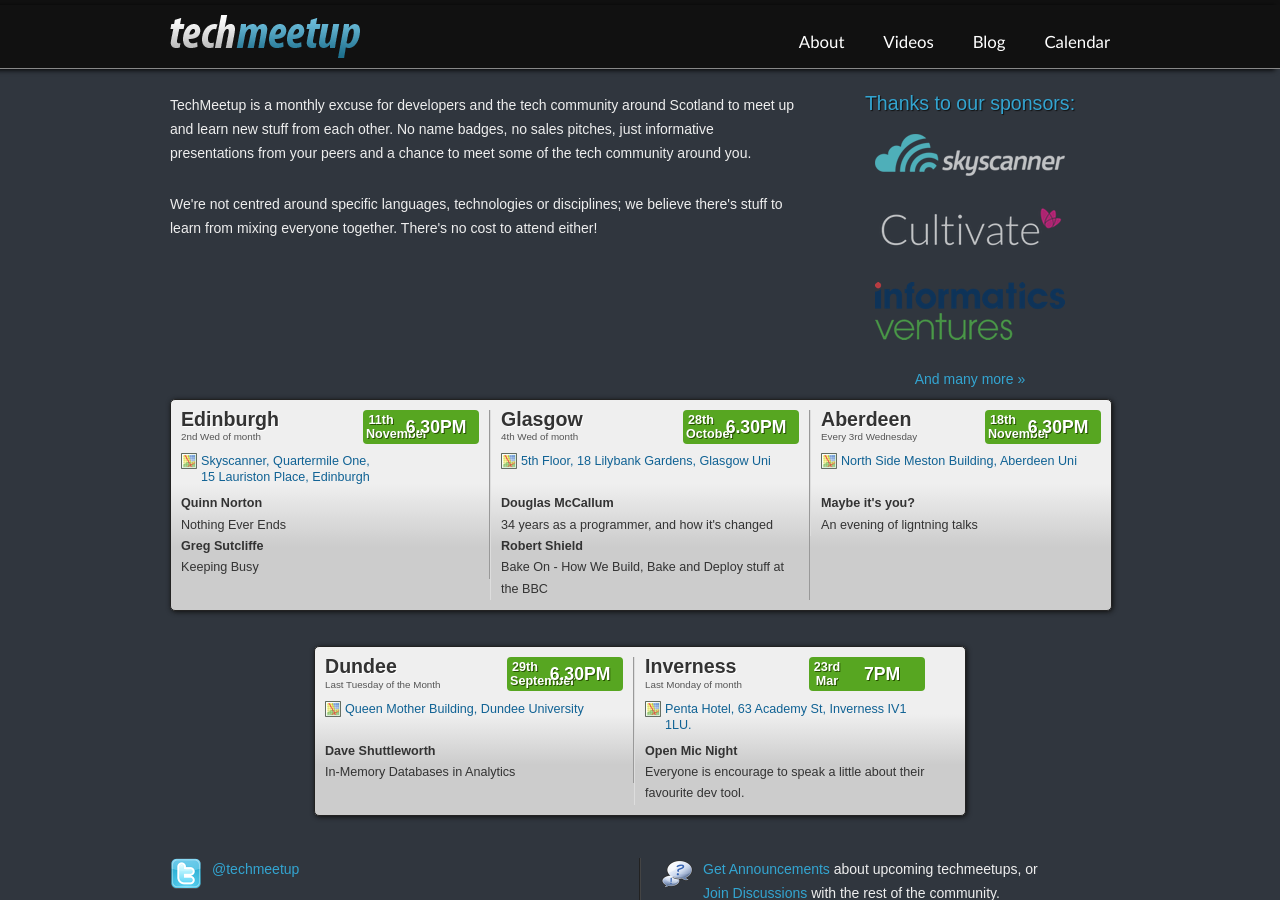
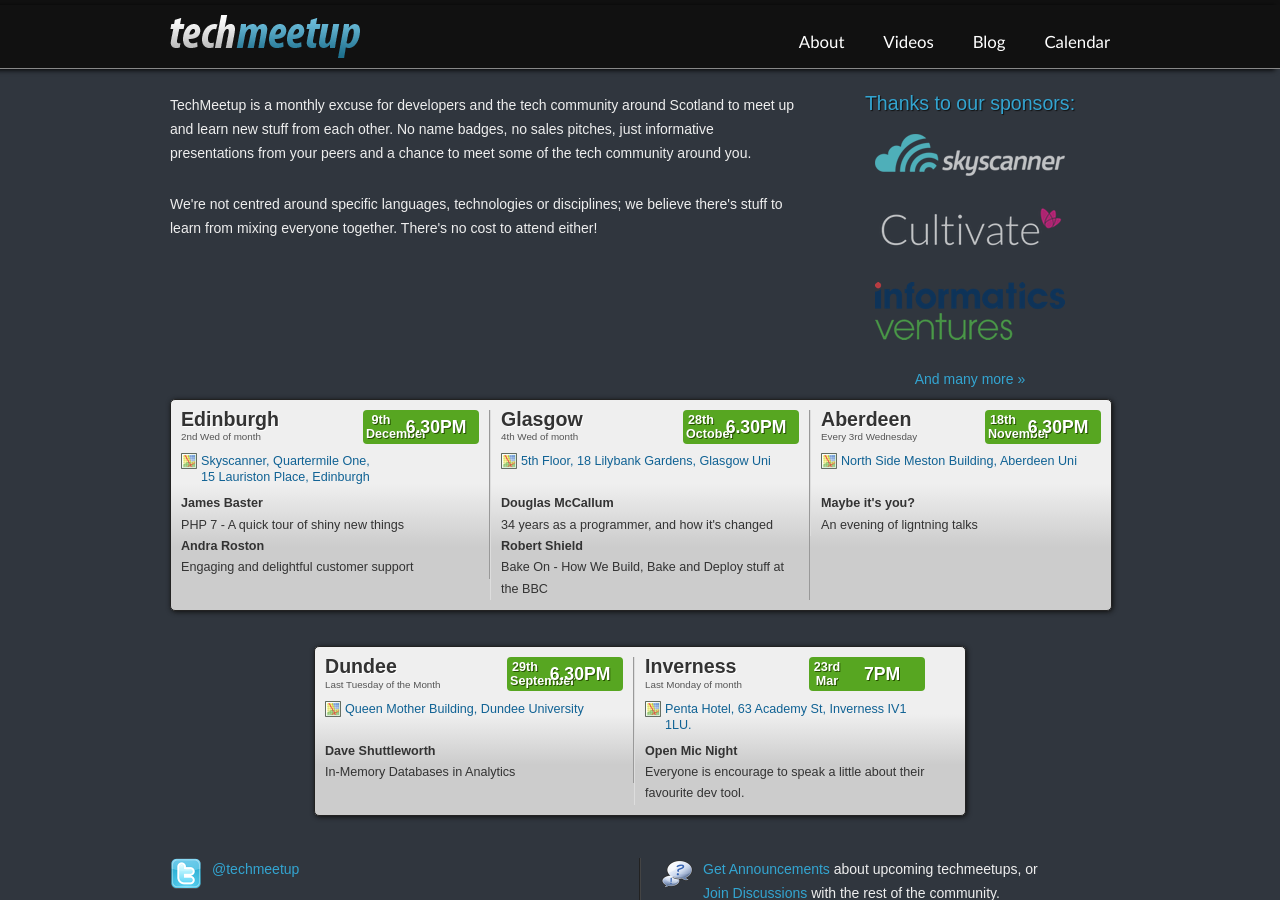
Before and after one commit to techmeetup/techmeetup.co.uk, a Jekyll site: the page built from index.html, in a window 1280 px wide and 900 px high. Built offline with Jekyll 4.4.1, drawn with Linux system fonts in a browser that asks for light colours.

Commit message:
Updated date and speakers for December

```diff
--- a/_data/index.json
+++ b/_data/index.json
@@ -2,16 +2,16 @@
   "edinburgh": {
     "speakers": [
       {
-        "name": "Quinn Norton",
-        "talk": "Nothing Ever Ends"
+        "name": "James Baster",
+        "talk": "PHP 7 - A quick tour of shiny new things"
       },
       {
-        "name": "Greg Sutcliffe",
-        "talk": "Keeping Busy"
+        "name": "Andra Roston",
+        "talk": "Engaging and delightful customer support"
       }
     ],
-    "day": "11th",
-    "month": "November"
+    "day": "9th",
+    "month": "December"
   },
   "glasgow": {
     "speakers": [
```
